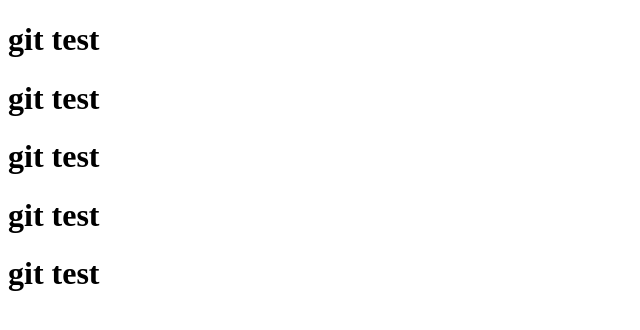
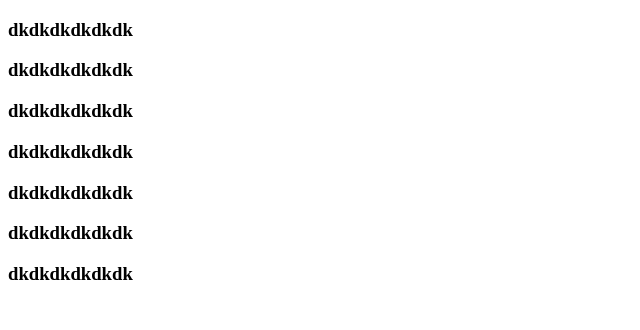
Before and after one commit to gwgtis135/GitTestJava, a plain HTML site: page WebContent/index.html in a window 1280 px wide. Shown: the whole page, without its empty margins (0-640 px from the left). Drawn offline with Linux system fonts and the light colour scheme.

Commit message:
change source

```diff
--- a/WebContent/index.html
+++ b/WebContent/index.html
@@ -7,11 +7,12 @@
     <title>깃 테스트</title>
 </head>
 <body>
-    <h1>git test</h1>
-
-    <h1>git test</h1>
-    <h1>git test</h1>
-    <h1>git test</h1>
-    <h1>git test</h1>
+    <h3>dkdkdkdkdkdk</h3>
+    <h3>dkdkdkdkdkdk</h3>
+    <h3>dkdkdkdkdkdk</h3>
+    <h3>dkdkdkdkdkdk</h3>
+    <h3>dkdkdkdkdkdk</h3>
+    <h3>dkdkdkdkdkdk</h3>
+    <h3>dkdkdkdkdkdk</h3>
 </body>
 </html>
```
